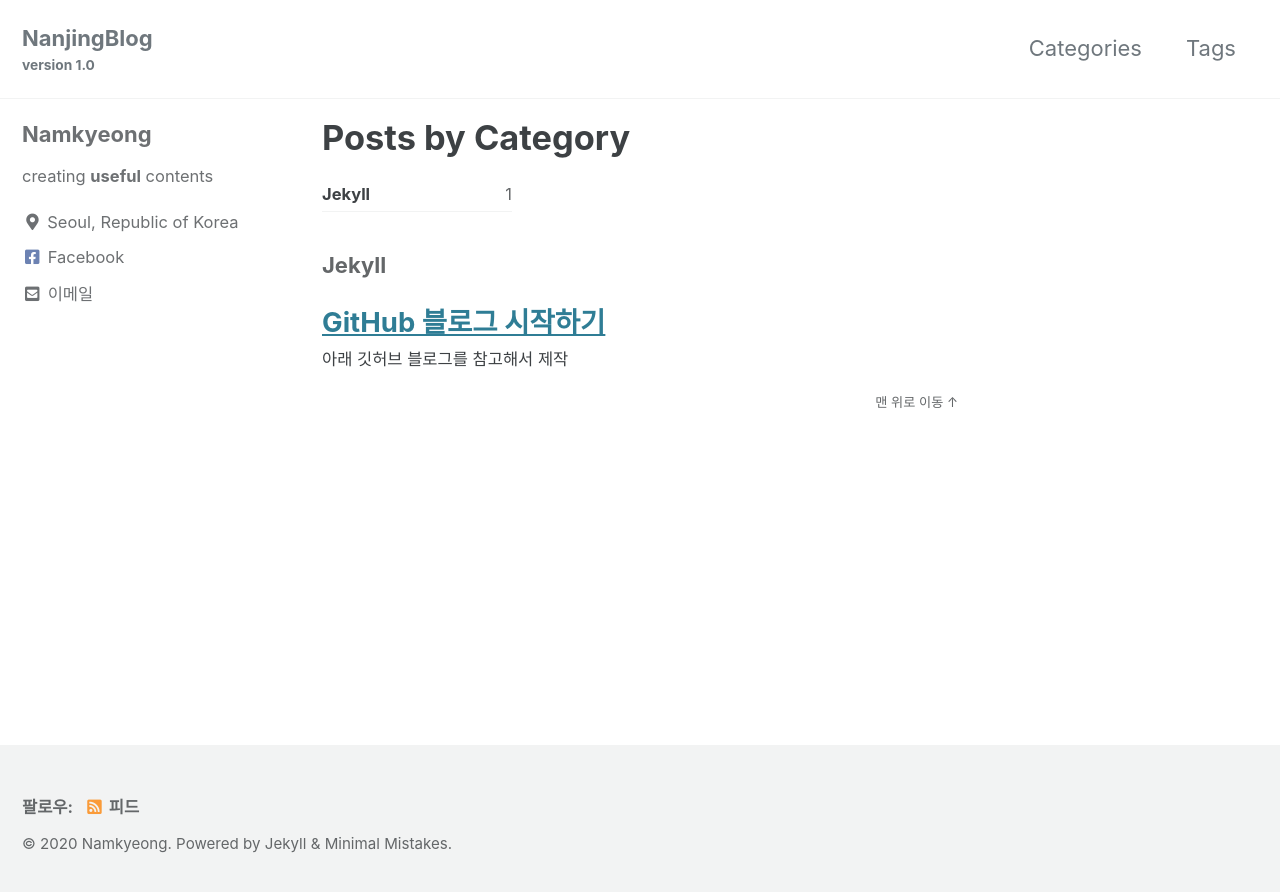
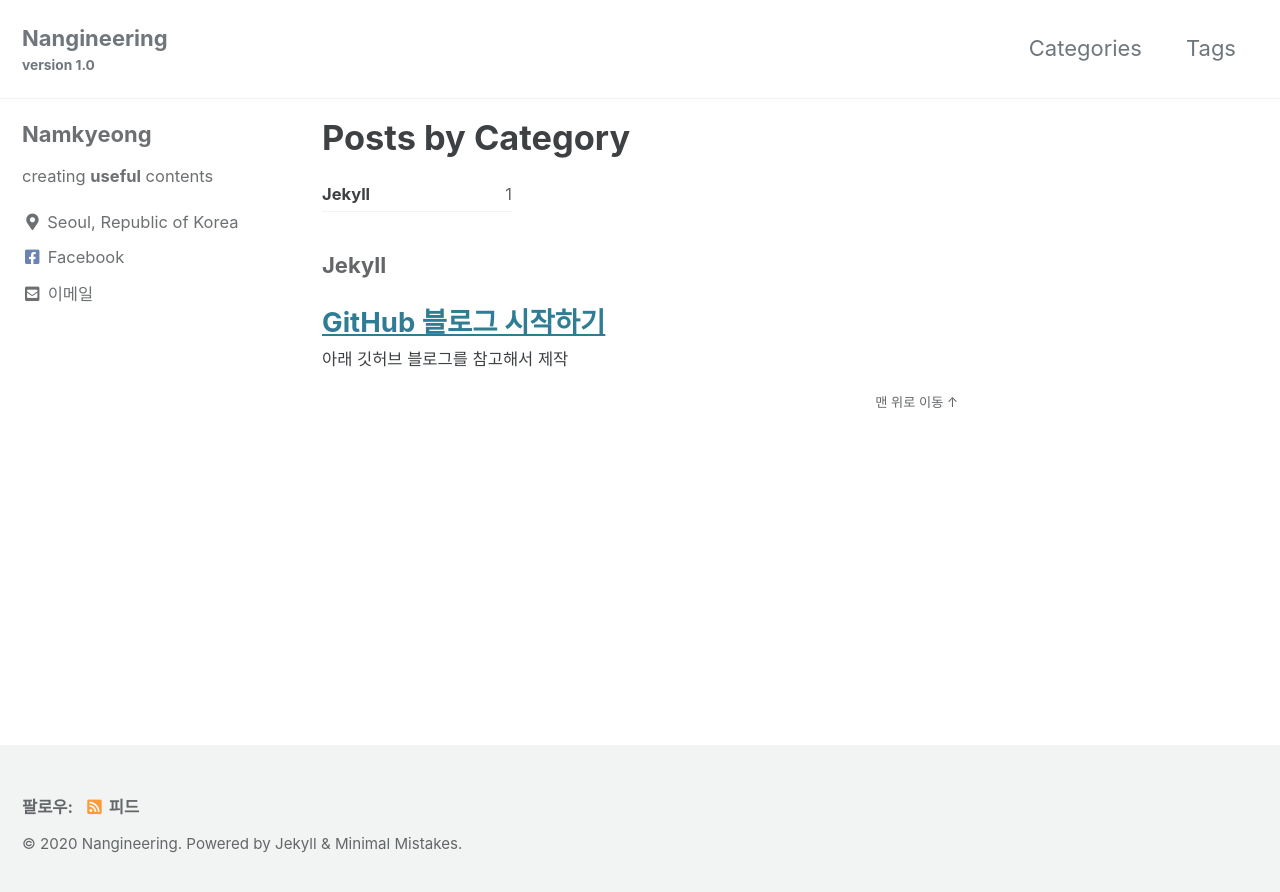
Before and after one commit to Namkyeong/namkyeong.github.io, a Jekyll site: the page built from _pages/category-archive.md, in a window 1280 px wide. Shown: the top 892 px of the page. Built offline with Jekyll 4.4.1, drawn with Linux system fonts in a browser that asks for light colours; cached includes are drawn as plain includes.

Commit message:
이름 수정

```diff
--- a/_config.yml
+++ b/_config.yml
@@ -16,10 +16,10 @@ minimal_mistakes_skin    : "default" # "air", "aqua", "contrast", "dark", "dirt"
 
 # Site Settings
 locale                   : "ko-KR"
-title                    : "NanjingBlog" # Meta 태그에 들어가는 영역
+title                    : "Nangineering" # Meta 태그에 들어가는 영역
 title_separator          : "&#124;" # 타이틀 사이의 구분자
 subtitle                 : "version 1.0" # Title 아래에 작은 글씨
-name                     : "Namkyeong"
+name                     : "Nangineering"
 description              : "an Amazing Website"
 url                      : "https://namkyeong.github.io/" # the base hostname & protocol for your site e.g. "https://mmistakes.github.io"
 baseurl                  : # the subpath of your site, e.g. "/blog"
```
